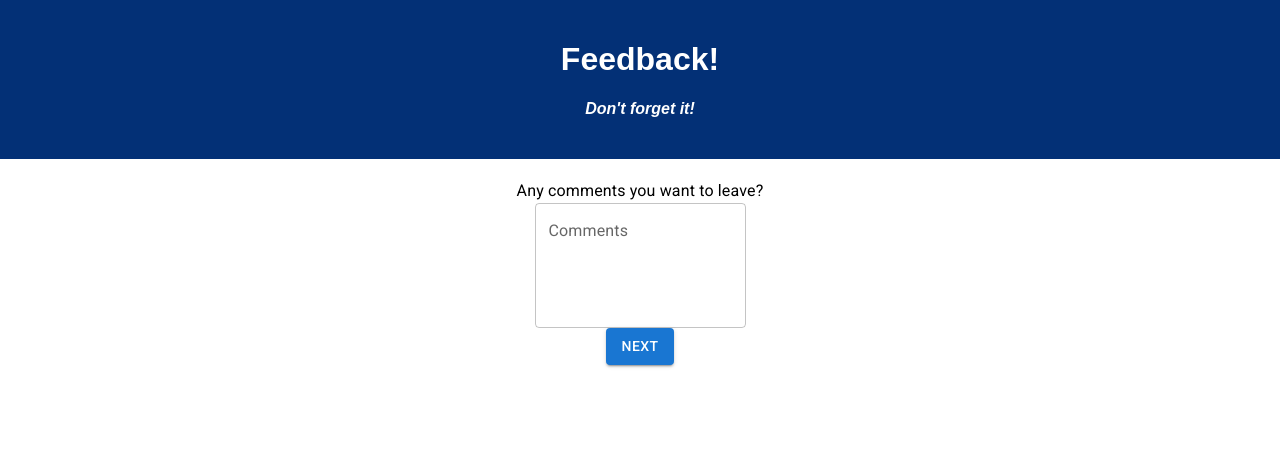
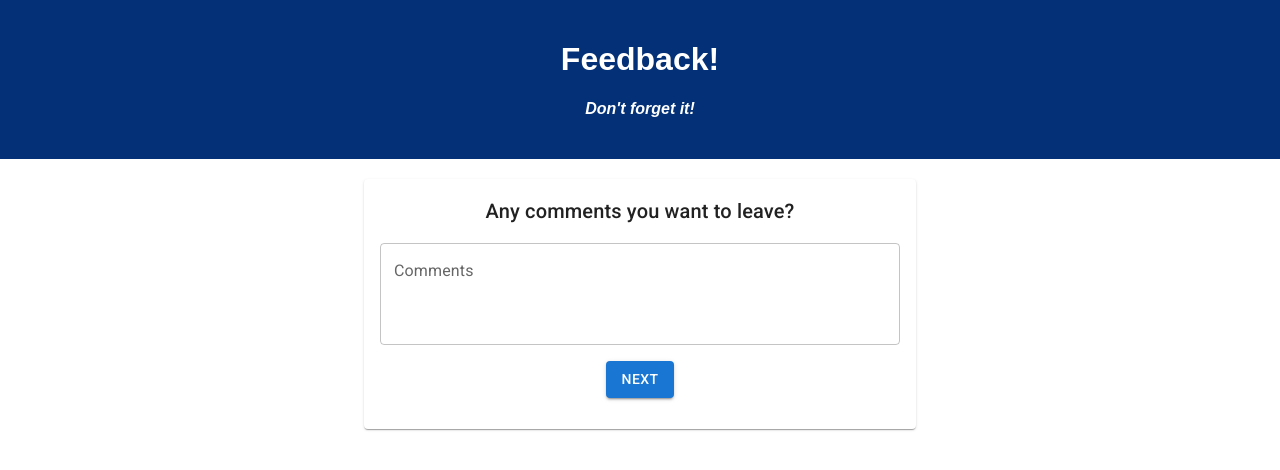
Before and after one commit to winklockm/weekend-redux-feedback-loop, a React (Create React App) app: page /#/QuestionFour in a window 1280 px wide. Shown: the top 470 px of the page. Built offline with nearby package versions, Linux system fonts and the light colour scheme.

Commit message:
add card layout

```diff
--- a/src/components/App/App.css
+++ b/src/components/App/App.css
@@ -21,3 +21,11 @@
 h4 {
   font-style: italic;
 }
+
+.rating {
+  margin-top: 20px;
+}
+
+.comments {
+  margin-top: 20px;
+}
--- a/src/components/CommentPage/CommentPage.jsx
+++ b/src/components/CommentPage/CommentPage.jsx
@@ -6,6 +6,10 @@ import {useHistory} from 'react-router-dom';
 import Typography from '@mui/material/Typography';
 import TextField from '@mui/material/TextField';
 import Button from '@mui/material/Button';
+import Card from '@mui/material/Card';
+import CardContent from '@mui/material/CardContent';
+import Container from '@mui/material/Container';
+import Stack from '@mui/material/Stack';
 
 function CommentPage() {
 
@@ -30,20 +34,39 @@ function CommentPage() {
         history.push("/Review")
     };
 
+    // set card properties
+    const cardStyle = {
+        display: "block",
+        transitionDuration: "0.3s",
+        height: "250px"
+    };
+
     return (
-        <form>
-            <Typography component="legend">Any comments you want to leave?</Typography>
+        <Container maxWidth="sm">
+            <Card style={cardStyle}>
+                <CardContent>
+                    <Stack
+                        direction="column"
+                        justifyContent="space-evenly"
+                        alignItems="center"
+                        spacing={2}>
+                        <Typography variant="h6" component="div">
+                            Any comments you want to leave?
+                        </Typography>
                         <TextField
+                            className="comments"
                             id="outlined-multiline-static"
                             label="Comments"
                             multiline
-                rows={4}
+                            fullWidth
+                            rows={3}
                             onChange={handleChange}
                         />
-            <div>
                         <Button onClick={handleNext} variant="contained">Next</Button>
-            </div>
-        </form>
+                    </Stack>
+                </CardContent>
+            </Card>
+        </Container>
     );
 }
 
--- a/src/components/FeelingPage/FeelingPage.jsx
+++ b/src/components/FeelingPage/FeelingPage.jsx
@@ -6,6 +6,10 @@ import {useHistory} from 'react-router-dom';
 import Rating from '@mui/material/Rating';
 import Typography from '@mui/material/Typography';
 import Button from '@mui/material/Button';
+import Card from '@mui/material/Card';
+import CardContent from '@mui/material/CardContent';
+import Container from '@mui/material/Container';
+import Stack from '@mui/material/Stack';
 
 function FeelingPage() {
 
@@ -24,23 +28,43 @@ function FeelingPage() {
         };
         dispatch(action)
         history.push("/QuestionTwo")
-    }
+    };
+
+    // set card properties
+    const cardStyle = {
+        display: "block",
+        transitionDuration: "0.3s",
+        height: "250px"
+      };
 
     return (
-        <form>
-            <Typography component="legend">How are you feeling today?</Typography>
+            <Container maxWidth="sm">
+                <Card style={cardStyle}>
+                    <CardContent>
+                        <Stack
+                            direction="column"
+                            justifyContent="space-evenly"
+                            alignItems="center"
+                            spacing={5}>
+                                <Typography variant="h6" component="div">
+                                How are you feeling today?
+                                </Typography>
                                 <Rating
                                     name="simple-controlled"
+                                    size="large"
+                                    sx={{fontSize: "3rem"}}
+                                    className="rating"
                                     value={value}
                                     onChange={(event, newValue) => {
                                     setValue(newValue);
                                     }}
                                 />
-            <div>
                                 <Button onClick={handleNext} variant="contained">Next</Button>
-            </div>
-        </form>
-    )
+                            </Stack>
+                    </CardContent>
+                </Card>
+            </Container>
+    );
 }
 
 export default FeelingPage;
--- a/src/components/ReviewPage/ReviewPage.jsx
+++ b/src/components/ReviewPage/ReviewPage.jsx
@@ -7,6 +7,10 @@ import axios from 'axios';
 import Rating from '@mui/material/Rating';
 import Typography from '@mui/material/Typography';
 import Button from '@mui/material/Button';
+import Card from '@mui/material/Card';
+import CardContent from '@mui/material/CardContent';
+import Container from '@mui/material/Container';
+import Stack from '@mui/material/Stack';
 
 function ReviewPage() {
 
@@ -34,29 +38,53 @@ function ReviewPage() {
             data: feedbackObject
         }).then(response => {
             console.log('POST successful!');
+            // *********** NEED TO RESET REDUCERS TO STATE
             history.push("/Confirm")
         }).catch(error => {
             console.log('Feedback not submitted due to:', error);
             alert('Feedback submission error. Try again later.');
         });
-    }
+    };
+
+     // set card properties
+    const cardStyle = {
+        display: "block",
+        transitionDuration: "0.3s",
+
+    };
 
     return (
-        <>
+        <Container maxWidth="sm">
+            <Card style={cardStyle}>
+                <CardContent>
+                    <Stack
+                        direction="column"
+                        justifyContent="space-evenly"
+                        alignItems="center"
+                        spacing={2}>
+                        <div>
                             <Typography component="legend">How are you feeling today?</Typography>
                             <Rating name="read-only" value={feedbackObject.feeling} readOnly />
-
+                        </div>
+                        <div>
                             <Typography component="legend">How well are you understanding the content?</Typography>
                             <Rating name="read-only" value={feedbackObject.understanding} readOnly />
-
+                        </div>
+                        <div>
                             <Typography component="legend">How well are you being supported?</Typography>
                             <Rating name="read-only" value={feedbackObject.support} readOnly />
-
-        <p>Any comments you want to leave?</p>
-        <p>{feedbackObject.comments}</p>
-
-        <Button onClick={handleNext} variant="contained">Submit</Button>
-        </>
+                        </div>
+                        <div>
+                            <Container maxWidth="sm">
+                                <Typography component="legend">Any comments you want to leave?</Typography>
+                                <Typography component="legend">{feedbackObject.comments}</Typography>
+                            </Container>
+                        </div>
+                        <Button onClick={handleNext} variant="contained">Submit Feedback</Button>
+                    </Stack>
+                </CardContent>
+            </Card>
+        </Container>
     )
 }
 
--- a/src/components/SupportedPage/SupportedPage.jsx
+++ b/src/components/SupportedPage/SupportedPage.jsx
@@ -6,6 +6,10 @@ import {useHistory} from 'react-router-dom';
 import Rating from '@mui/material/Rating';
 import Typography from '@mui/material/Typography';
 import Button from '@mui/material/Button';
+import Card from '@mui/material/Card';
+import CardContent from '@mui/material/CardContent';
+import Container from '@mui/material/Container';
+import Stack from '@mui/material/Stack';
 
 function SupportedPage() {
 
@@ -26,20 +30,40 @@ function SupportedPage() {
         history.push("/QuestionFour")
     };
 
+    // set card properties
+    const cardStyle = {
+        display: "block",
+        transitionDuration: "0.3s",
+        height: "250px"
+    };
+
     return (
-        <form>
-            <Typography component="legend">How well are you being supported?</Typography>
+        <Container maxWidth="sm">
+            <Card style={cardStyle}>
+                <CardContent>
+                    <Stack
+                        direction="column"
+                        justifyContent="space-evenly"
+                        alignItems="center"
+                        spacing={5}>
+                        <Typography variant="h6" component="div">
+                            How well are you being supported?
+                        </Typography>
                         <Rating
                             name="simple-controlled"
+                            size="large"
+                            sx={{fontSize: "3rem"}}
+                            className="rating"
                             value={value}
                             onChange={(event, newValue) => {
                             setValue(newValue);
                             }}
                         />
-            <div>
                         <Button onClick={handleNext} variant="contained">Next</Button>
-            </div>
-        </form>
+                    </Stack>
+                </CardContent>
+            </Card>
+        </Container>
     );
 }
 
--- a/src/components/UnderstandingPage/UnderstandingPage.jsx
+++ b/src/components/UnderstandingPage/UnderstandingPage.jsx
@@ -6,6 +6,10 @@ import {useHistory} from 'react-router-dom';
 import Rating from '@mui/material/Rating';
 import Typography from '@mui/material/Typography';
 import Button from '@mui/material/Button';
+import Card from '@mui/material/Card';
+import CardContent from '@mui/material/CardContent';
+import Container from '@mui/material/Container';
+import Stack from '@mui/material/Stack';
 
 function UnderstandingPage() {
 
@@ -26,20 +30,40 @@ function UnderstandingPage() {
         history.push("/QuestionThree")
     };
 
+    // set card properties
+    const cardStyle = {
+        display: "block",
+        transitionDuration: "0.3s",
+        height: "250px"
+      };
+
     return (
-        <form>
-            <Typography component="legend">How well are you understanding the content?</Typography>
+        <Container maxWidth="sm">
+            <Card style={cardStyle}>
+                <CardContent>
+                    <Stack
+                        direction="column"
+                        justifyContent="space-evenly"
+                        alignItems="center"
+                        spacing={5}>
+                        <Typography variant="h6" component="div">
+                            How well are you understanding the content?
+                        </Typography>
                         <Rating
                             name="simple-controlled"
+                            size="large"
+                            sx={{fontSize: "3rem"}}
+                            className="rating"
                             value={value}
                             onChange={(event, newValue) => {
                             setValue(newValue);
                             }}
                         />
-            <div>
                         <Button onClick={handleNext} variant="contained">Next</Button>
-            </div>
-        </form>
+                    </Stack>
+                </CardContent>
+            </Card>
+        </Container>
     );
 };
 
```
Lines whose indentation alone changed are shown as unchanged.
